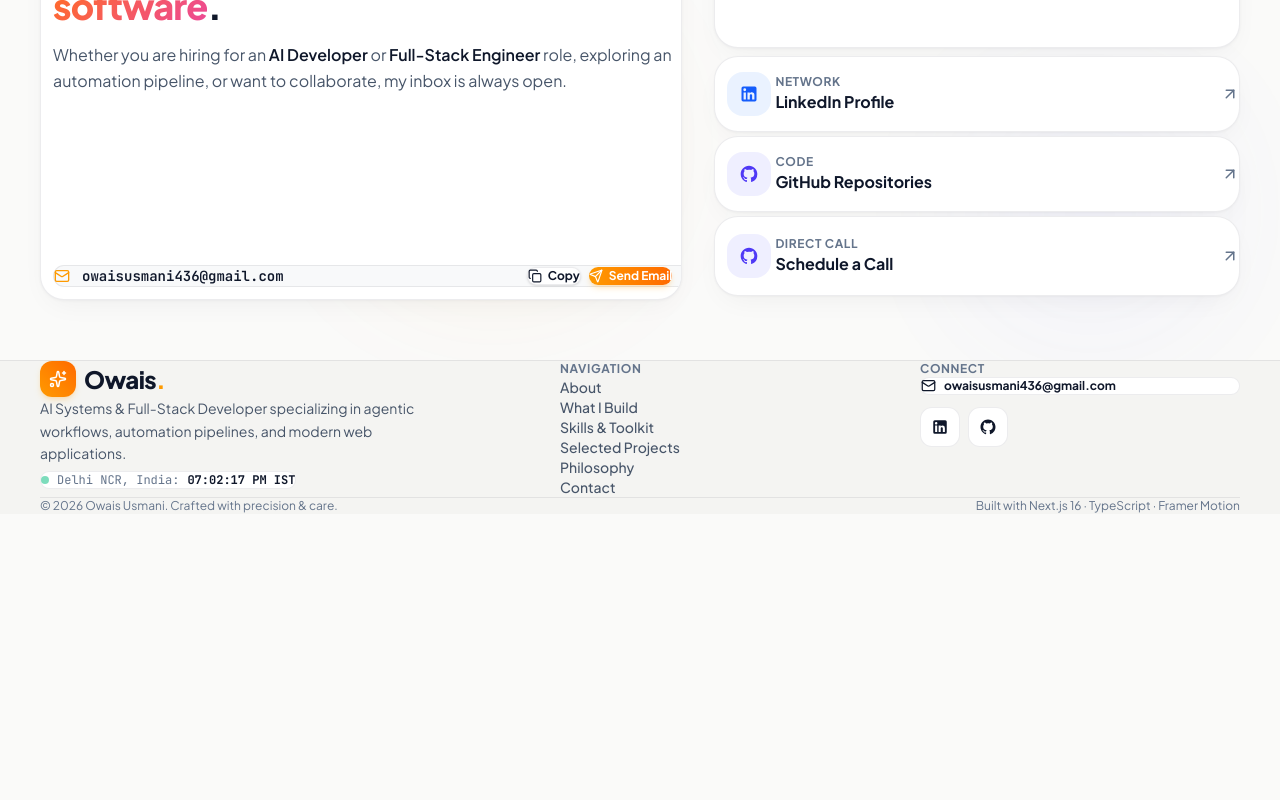
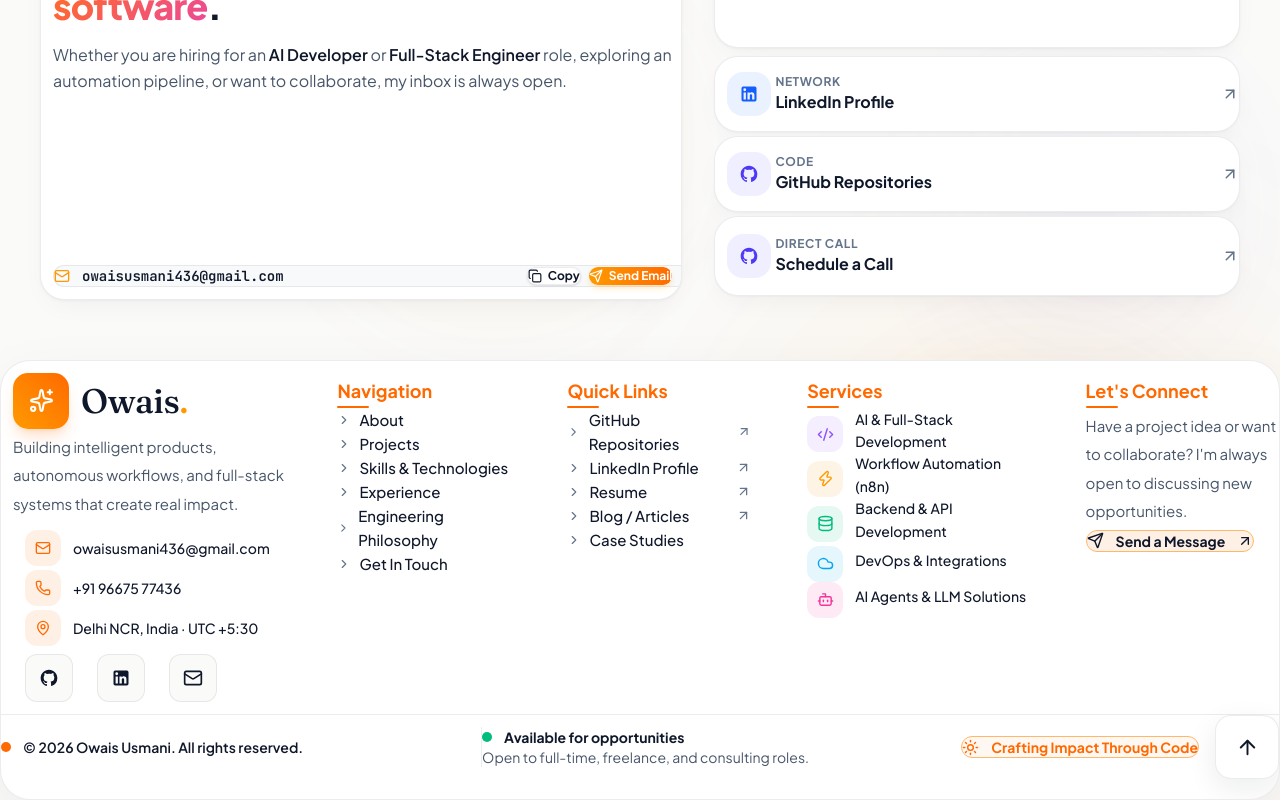
Before and after one commit to owais-usmani-017/Port-Folio, a Next.js app: page / in a window 1280 px wide. Shown: the part 6372-7172 px from the top of the page. Before the commit the page ends 6886 px from the top, so only its background shows below. Built offline with nearby package versions, Linux system fonts and the light colour scheme.

Commit message:
footer fixed

```diff
--- a/src/components/layout/Footer.tsx
+++ b/src/components/layout/Footer.tsx
@@ -1,23 +1,131 @@
 "use client";
 
 import { useEffect, useState } from "react";
-import { Sparkles, Mail, ArrowUp } from "lucide-react";
+import {
+  Sparkles,
+  Mail,
+  Phone,
+  MapPin,
+  ArrowUp,
+  ArrowUpRight,
+  ChevronRight,
+  Send,
+  Code2,
+  Zap,
+  Database,
+  Cloud,
+  Bot,
+  Sun,
+} from "lucide-react";
 
-function LinkedInIcon({ size = 18, className = "" }: { size?: number; className?: string }) {
+function LinkedInIcon({
+  size = 18,
+  className = "",
+}: {
+  size?: number;
+  className?: string;
+}) {
   return (
-    <svg width={size} height={size} viewBox="0 0 24 24" fill="currentColor" className={className}>
+    <svg
+      width={size}
+      height={size}
+      viewBox="0 0 24 24"
+      fill="currentColor"
+      className={className}
+    >
       <path d="M19 3a2 2 0 0 1 2 2v14a2 2 0 0 1-2 2H5a2 2 0 0 1-2-2V5a2 2 0 0 1 2-2h14m-.5 15.5v-5.3a3.26 3.26 0 0 0-3.26-3.26c-.85 0-1.84.52-2.28 1.3v-1.11h-2.79v8.37h2.79v-4.93c0-.77.62-1.4 1.39-1.4a1.4 1.4 0 0 1 1.4 1.4v4.93h2.75M6.88 8.56a1.68 1.68 0 0 0 1.68-1.68c0-.93-.75-1.69-1.68-1.69a1.69 1.69 0 0 0-1.69 1.69c0 .93.76 1.68 1.69 1.68m1.39 9.94v-8.37H5.5v8.37h2.77z" />
     </svg>
   );
 }
 
-function GitHubIcon({ size = 18, className = "" }: { size?: number; className?: string }) {
+function GitHubIcon({
+  size = 18,
+  className = "",
+}: {
+  size?: number;
+  className?: string;
+}) {
   return (
-    <svg width={size} height={size} viewBox="0 0 24 24" fill="currentColor" className={className}>
-      <path fillRule="evenodd" clipRule="evenodd" d="M12 2C6.477 2 2 6.484 2 12.017c0 4.425 2.865 8.18 6.839 9.504.5.092.682-.217.682-.483 0-.237-.008-.868-.013-1.703-2.782.605-3.369-1.343-3.369-1.343-.454-1.158-1.11-1.466-1.11-1.466-.908-.62.069-.608.069-.608 1.003.07 1.53 1.032 1.53 1.032.892 1.53 2.341 1.088 2.91.832.092-.647.35-1.088.636-1.338-2.22-.253-4.555-1.113-4.555-4.951 0-1.093.39-1.988 1.029-2.688-.103-.253-.446-1.272.098-2.65 0 0 .84-.27 2.75 1.026A9.564 9.564 0 0112 6.844c.85.004 1.705.115 2.504.337 1.909-1.296 2.747-1.027 2.747-1.027.546 1.379.202 2.398.1 2.651.64.7 1.028 1.595 1.028 2.688 0 3.848-2.339 4.695-4.566 4.943.359.309.678.92.678 1.855 0 1.338-.012 2.419-.012 2.747 0 .268.18.58.688.482A10.019 10.019 0 0022 12.017C22 6.484 17.522 2 12 2z" />
+    <svg
+      width={size}
+      height={size}
+      viewBox="0 0 24 24"
+      fill="currentColor"
+      className={className}
+    >
+      <path
+        fillRule="evenodd"
+        clipRule="evenodd"
+        d="M12 2C6.477 2 2 6.484 2 12.017c0 4.425 2.865 8.18 6.839 9.504.5.092.682-.217.682-.483 0-.237-.008-.868-.013-1.703-2.782.605-3.369-1.343-3.369-1.343-.454-1.158-1.11-1.466-1.11-1.466-.908-.62.069-.608.069-.608 1.003.07 1.53 1.032 1.53 1.032.892 1.53 2.341 1.088 2.91.832.092-.647.35-1.088.636-1.338-2.22-.253-4.555-1.113-4.555-4.951 0-1.093.39-1.988 1.029-2.688-.103-.253-.446-1.272.098-2.65 0 0 .84-.27 2.75 1.026A9.564 9.564 0 0112 6.844c.85.004 1.705.115 2.504.337 1.909-1.296 2.747-1.027 2.747-1.027.546 1.379.202 2.398.1 2.651.64.7 1.028 1.595 1.028 2.688 0 3.848-2.339 4.695-4.566 4.943.359.309.678.92.678 1.855 0 1.338-.012 2.419-.012 2.747 0 .268.18.58.688.482A10.019 10.019 0 0022 12.017C22 6.484 17.522 2 12 2z"
+      />
     </svg>
   );
 }
+
+const navigationLinks = [
+  { label: "About", href: "#about" },
+  { label: "Projects", href: "#portfolio" },
+  { label: "Skills & Technologies", href: "#skills" },
+  { label: "Experience", href: "#experience" },
+  { label: "Engineering Philosophy", href: "#philosophy" },
+  { label: "Get In Touch", href: "#contact" },
+];
+
+const quickLinks = [
+  {
+    label: "GitHub Repositories",
+    href: "https://github.com/",
+    external: true,
+  },
+  {
+    label: "LinkedIn Profile",
+    href: "https://www.linkedin.com/",
+    external: true,
+  },
+  {
+    label: "Resume",
+    href: "#",
+    external: true,
+  },
+  {
+    label: "Blog / Articles",
+    href: "#",
+    external: true,
+  },
+  {
+    label: "Case Studies",
+    href: "#portfolio",
+    external: false,
+  },
+];
+
+const services = [
+  {
+    label: "AI & Full-Stack Development",
+    icon: Code2,
+    className: "bg-violet-500/10 text-violet-500",
+  },
+  {
+    label: "Workflow Automation (n8n)",
+    icon: Zap,
+    className: "bg-amber-500/10 text-amber-500",
+  },
+  {
+    label: "Backend & API Development",
+    icon: Database,
+    className: "bg-emerald-500/10 text-emerald-500",
+  },
+  {
+    label: "DevOps & Integrations",
+    icon: Cloud,
+    className: "bg-sky-500/10 text-sky-500",
+  },
+  {
+    label: "AI Agents & LLM Solutions",
+    icon: Bot,
+    className: "bg-pink-500/10 text-pink-500",
+  },
+];
 
 export default function Footer() {
   const [currentTime, setCurrentTime] = useState("");
@@ -31,118 +139,309 @@ export default function Footer() {
         second: "2-digit",
         hour12: true,
       };
-      setCurrentTime(new Intl.DateTimeFormat("en-US", options).format(new Date()));
+
+      setCurrentTime(
+        new Intl.DateTimeFormat("en-US", options).format(new Date()),
+      );
     };
 
     updateTime();
+
     const interval = setInterval(updateTime, 1000);
+
     return () => clearInterval(interval);
   }, []);
 
+  const scrollToTop = () => {
+    window.scrollTo({
+      top: 0,
+      behavior: "smooth",
+    });
+  };
+
   return (
-    <footer className="border-t border-[var(--card-border)] bg-[var(--background-subtle)] text-[var(--foreground)] transition-colors">
-      <div className="container py-14 lg:py-16">
-        <div className="grid gap-10 md:grid-cols-[1.5fr_1fr_1fr] md:items-start">
-          {/* Brand Col */}
+    <footer className="relative h-110  bg-[var(--background)] px-4 pb-6 pt-10 sm:px-6 lg:px-8">
+      {/* Soft decorative glow */}
+      <div className="pointer-events-none absolute bottom-0 right-0 h-[500px] w-[500px] rounded-full bg-orange-400/10 blur-[120px]" />
+
+      <div className="relative h-110 mx-auto max-w-[1660px] overflow-hidden rounded-[30px] border border-[var(--card-border)] bg-[var(--card-bg)] shadow-[0_20px_60px_rgba(15,23,42,0.06)]">
+        {/* =========================
+            MAIN FOOTER
+        ========================== */}
+        <div className="px-8 py-12  sm:px-10 sm:py-14 lg:px-12 lg:py-16 xl:px-14">
+          <div className="grid  gap-12 lg:grid-cols-[1.45fr_0.9fr_0.95fr_1.15fr_1fr] lg:gap-10 xl:gap-14">
+            {/* =========================
+                BRAND
+            ========================== */}
             <div>
-            <a
-              href="#home"
-              className="group inline-flex items-center gap-2 text-2xl font-extrabold tracking-tight text-[var(--foreground)]"
-            >
-              <div className="flex h-9 w-9 items-center justify-center rounded-xl bg-gradient-to-tr from-amber-500 to-orange-500 text-white shadow-md shadow-amber-500/20">
-                <Sparkles size={18} />
+              <a href="#home" className="inline-flex items-center gap-3">
+                <div className="relative left-3 top-3 flex h-14 w-14 items-center justify-center rounded-[15px] bg-gradient-to-tr from-amber-500 to-orange-500 text-white shadow-lg shadow-orange-500/20">
+                  <Sparkles size={25} />
                 </div>
-              <span>
+
+                <span className="relative left-3 top-3 font-display text-[34px] font-medium tracking-tight text-[var(--foreground)]">
                   Owais<span className="text-amber-500">.</span>
                 </span>
               </a>
 
-            <p className="mt-4 max-w-sm text-sm leading-relaxed text-[var(--foreground-secondary)]">
-              AI Systems &amp; Full-Stack Developer specializing in agentic workflows, automation pipelines, and modern web applications.
+              <p className="mt-7 relative top-4 left-3 max-w-[360px] text-[15px] leading-[1.9] text-[var(--foreground-secondary)]">
+                Building intelligent products, autonomous workflows, and
+                full-stack systems that create real impact.
               </p>
 
-            {/* Live IST Time */}
-            <div className="mt-6 inline-flex items-center gap-2 rounded-2xl border border-[var(--card-border)] bg-[var(--card-bg)] px-3.5 py-2 text-xs font-mono">
-              <span className="h-2 w-2 rounded-full bg-emerald-500 animate-pulse" />
-              <span className="text-[var(--foreground-muted)]">Delhi NCR, India:</span>
-              <span className="font-bold text-[var(--foreground)]">{currentTime || "Loading..."} IST</span>
+              {/* Contact information */}
+              <div className="mt-7 relative top-4 left-3 space-y-3">
+                <a
+                  href="mailto:owaisusmani436@gmail.com"
+                  className="group flex items-center gap-3"
+                >
+                  <span className="relative left-3 top-3 flex h-9 w-9 shrink-0 items-center justify-center rounded-xl bg-orange-500/10 text-orange-500 transition-transform group-hover:scale-105">
+                    <Mail size={16} />
+                  </span>
+
+                  <span className="relative left-3 top-3 text-sm font-medium text-[var(--foreground)] transition-colors group-hover:text-amber-500">
+                    owaisusmani436@gmail.com
+                  </span>
+                </a>
+
+                <a
+                  href="tel:+919667577436"
+                  className="relative left-3 top-4 group flex items-center gap-3"
+                >
+                  <span className="flex h-9 w-9 shrink-0 items-center justify-center rounded-xl bg-orange-500/10 text-orange-500 transition-transform group-hover:scale-105">
+                    <Phone size={16} />
+                  </span>
+
+                  <span className="text-sm font-medium text-[var(--foreground)] transition-colors group-hover:text-amber-500">
+                    +91 96675 77436
+                  </span>
+                </a>
+
+                <div className="relative left-3 top-5 flex items-center gap-3">
+                  <span className="flex h-9 w-9 shrink-0 items-center justify-center rounded-xl bg-orange-500/10 text-orange-500">
+                    <MapPin size={16} />
+                  </span>
+
+                  <span className="text-sm font-medium text-[var(--foreground)]">
+                    Delhi NCR, India · UTC +5:30
+                  </span>
                 </div>
               </div>
 
-          {/* Quick Navigation */}
-          <div>
-            <h4 className="text-xs font-bold uppercase tracking-wider text-[var(--foreground-muted)]">
-              Navigation
-            </h4>
-            <ul className="mt-4 space-y-2.5 text-sm font-medium text-[var(--foreground-secondary)]">
-              <li>
-                <a href="#about" className="hover:text-amber-500 transition-colors">About</a>
-              </li>
-              <li>
-                <a href="#what-i-build" className="hover:text-amber-500 transition-colors">What I Build</a>
-              </li>
-              <li>
-                <a href="#skills" className="hover:text-amber-500 transition-colors">Skills &amp; Toolkit</a>
-              </li>
-              <li>
-                <a href="#portfolio" className="hover:text-amber-500 transition-colors">Selected Projects</a>
-              </li>
-              <li>
-                <a href="#philosophy" className="hover:text-amber-500 transition-colors">Philosophy</a>
-              </li>
-              <li>
-                <a href="#contact" className="hover:text-amber-500 transition-colors">Contact</a>
-              </li>
-            </ul>
-          </div>
-
-          {/* Connect & Actions */}
-          <div>
-            <h4 className="text-xs font-bold uppercase tracking-wider text-[var(--foreground-muted)]">
-              Connect
-            </h4>
-            <div className="mt-4 flex flex-col gap-3">
+              {/* Social icons */}
+              <div className="relative flex w-full left-6 top-11 mt-7 gap-6">
                 <a
-                href="mailto:owaisusmani436@gmail.com"
-                className="inline-flex items-center gap-2 rounded-2xl border border-[var(--card-border)] bg-[var(--card-bg)] px-4 py-2.5 text-xs font-bold text-[var(--foreground)] transition-all hover:border-amber-500 hover:text-amber-500"
+                  href="https://github.com/"
+                  target="_blank"
+                  rel="noopener noreferrer"
+                  aria-label="GitHub"
+                  className="flex h-12 w-12 items-center justify-center rounded-xl border border-[var(--card-border)] bg-[var(--background)] text-[var(--foreground)] transition-all duration-200 hover:-translate-y-1 hover:border-amber-500 hover:bg-amber-500 hover:text-white"
                 >
-                <Mail size={15} />
-                owaisusmani436@gmail.com
+                  <GitHubIcon size={20} />
                 </a>
 
-              <div className="flex gap-2">
                 <a
                   href="https://www.linkedin.com/"
                   target="_blank"
                   rel="noopener noreferrer"
                   aria-label="LinkedIn"
-                  className="flex h-10 w-10 items-center justify-center rounded-xl border border-[var(--card-border)] bg-[var(--card-bg)] text-[var(--foreground)] transition-all hover:bg-blue-500 hover:text-white hover:scale-105"
+                  className="flex h-12 w-12 items-center justify-center rounded-xl border border-[var(--card-border)] bg-[var(--background)] text-[var(--foreground)] transition-all duration-200 hover:-translate-y-1 hover:border-blue-500 hover:bg-blue-500 hover:text-white"
                 >
-                  <LinkedInIcon size={18} />
+                  <LinkedInIcon size={20} />
                 </a>
 
                 <a
-                  href="https://github.com/"
-                  target="_blank"
-                  rel="noopener noreferrer"
-                  aria-label="GitHub"
-                  className="flex h-10 w-10 items-center justify-center rounded-xl border border-[var(--card-border)] bg-[var(--card-bg)] text-[var(--foreground)] transition-all hover:bg-indigo-600 hover:text-white hover:scale-105"
+                  href="mailto:owaisusmani436@gmail.com"
+                  aria-label="Email"
+                  className="flex h-12 w-12 items-center justify-center rounded-xl border border-[var(--card-border)] bg-[var(--background)] text-[var(--foreground)] transition-all duration-200 hover:-translate-y-1 hover:border-amber-500 hover:bg-amber-500 hover:text-white"
                 >
-                  <GitHubIcon size={18} />
+                  <Mail size={20} />
+                </a>
+              </div>
+            </div>
+
+            {/* =========================
+                NAVIGATION
+            ========================== */}
+            <div className="relative top-4">
+              <FooterHeading title="Navigation" />
+
+              <ul className="mt-7 space-y-4">
+                {navigationLinks.map((link) => (
+                  <li key={link.label}>
+                    <a
+                      href={link.href}
+                      className="group top-6 flex items-center gap-2 text-[15px] font-medium text-[var(--foreground)] transition-colors hover:text-amber-500"
+                    >
+                      <ChevronRight
+                        size={14}
+                        className=" gap-2 flex top-3 text-[var(--foreground-muted)] transition-transform group-hover:translate-x-1 group-hover:text-amber-500"
+                      />
+                      {link.label}
+                    </a>
+                  </li>
+                ))}
+              </ul>
+            </div>
+
+            {/* =========================
+                QUICK LINKS
+            ========================== */}
+            <div className="relative top-4">
+              <FooterHeading title="Quick Links" />
+
+              <ul className="mt-7 space-y-5">
+                {quickLinks.map((link) => (
+                  <li key={link.label}>
+                    <a
+                      href={link.href}
+                      target={link.external ? "_blank" : undefined}
+                      rel={link.external ? "noopener noreferrer" : undefined}
+                      className="group flex items-center justify-between gap-3 text-[15px] font-medium text-[var(--foreground)] transition-colors hover:text-amber-500"
+                    >
+                      <span className="flex items-center gap-2">
+                        <ChevronRight
+                          size={14}
+                          className="text-[var(--foreground-muted)] transition-transform group-hover:translate-x-1 group-hover:text-amber-500"
+                        />
+                        {link.label}
+                      </span>
+
+                      {link.external && (
+                        <ArrowUpRight
+                          size={15}
+                          className="text-[var(--foreground-muted)] transition-colors group-hover:text-amber-500"
+                        />
+                      )}
+                    </a>
+                  </li>
+                ))}
+              </ul>
+            </div>
+
+            {/* =========================
+                SERVICES
+            ========================== */}
+            <div className="relative top-4">
+              <FooterHeading title="Services" />
+
+              <div className="mt-7 space-y-4">
+                {services.map((service) => {
+                  const Icon = service.icon;
+
+                  return (
+                    <div
+                      key={service.label}
+                      className="flex items-center gap-3"
+                    >
+                      <span
+                        className={`relative gap-2 top-1 flex h-9 w-9 shrink-0 items-center justify-center rounded-xl ${service.className}`}
+                      >
+                        <Icon size={17} />
+                      </span>
+
+                      <span className="  text-[14px] font-medium top-6 flex text-[var(--foreground)]">
+                        {service.label}
+                      </span>
+                    </div>
+                  );
+                })}
+              </div>
+            </div>
+
+            {/* =========================
+                LET'S CONNECT
+            ========================== */}
+            <div className="relative top-4">
+              <FooterHeading title="Let's Connect" />
+
+              <p className="mt-7 top-1 relative max-w-[270px] text-[15px] leading-[1.9] text-[var(--foreground-secondary)]">
+                Have a project idea or want to collaborate? I&apos;m always open
+                to discussing new opportunities.
+              </p>
+
+              <a
+                href="#contact"
+                className="mt-7 relative top-2 inline-flex items-center gap-3 rounded-xl border border-orange-300 bg-orange-500/10 px-5 py-3.5 text-sm font-bold text-[var(--foreground)] transition-all duration-300 hover:-translate-y-1 hover:border-orange-500 hover:bg-orange-500 hover:text-white hover:shadow-lg hover:shadow-orange-500/20"
+              >
+                <Send size={17} />
+                Send a Message
+                <ArrowUpRight size={16} />
               </a>
             </div>
           </div>
         </div>
+
+        {/* =========================
+            BOTTOM BAR
+        ========================== */}
+        <div className="border-t relative top-14 border-[var(--card-border)] px-8 py-7 sm:px-10 lg:px-12 xl:px-14">
+          <div className="grid gap-7 lg:grid-cols-[1fr_1fr_auto] lg:items-center">
+            {/* Copyright */}
+            <div>
+              <div className="flex items-center gap-3">
+                <span className="h-2.5 w-2.5 rounded-full bg-orange-500" />
+
+                <p className="text-sm font-semibold text-[var(--foreground)]">
+                  © {new Date().getFullYear()} Owais Usmani. All rights
+                  reserved.
+                </p>
               </div>
 
-        {/* Bottom Credits */}
-        <div className="mt-12 flex flex-col gap-4 border-t border-[var(--card-border)] pt-8 text-xs text-[var(--foreground-muted)] sm:flex-row sm:items-center sm:justify-between">
-          <p>© {new Date().getFullYear()} Owais Usmani. Crafted with precision &amp; care.</p>
-          <p className="flex items-center gap-1">
-            Built with Next.js 16 · TypeScript · Framer Motion
+
+            </div>
+
+            {/* Availability */}
+            <div className="lg:border-l lg:border-[var(--card-border)] lg:pl-10">
+              <div className="flex items-center gap-3">
+                <span className="relative flex h-2.5 w-2.5">
+                  <span className="absolute inset-0 animate-ping rounded-full bg-emerald-400 opacity-60" />
+                  <span className="relative h-2.5 w-2.5 rounded-full bg-emerald-500" />
+                </span>
+
+                <p className="text-sm font-bold text-[var(--foreground)]">
+                  Available for opportunities
                 </p>
+              </div>
+
+              <p className="mt-2 text-sm text-[var(--foreground-secondary)]">
+                Open to full-time, freelance, and consulting roles.
+              </p>
+            </div>
+
+            {/* Signature */}
+            <div className="flex items-center gap-4 lg:justify-end">
+              <div className="inline-flex items-center gap-3 rounded-full border border-orange-300 bg-orange-500/5 px-5 py-3 text-sm font-bold text-orange-500">
+                <Sun size={17} />
+                Crafting Impact Through Code
+              </div>
+
+              <button
+                type="button"
+                onClick={scrollToTop}
+                aria-label="Back to top"
+                className="flex h-16 w-16 shrink-0 items-center justify-center rounded-2xl border border-[var(--card-border)] bg-[var(--card-bg)] text-[var(--foreground)] shadow-[0_10px_30px_rgba(15,23,42,0.08)] transition-all duration-300 hover:-translate-y-1 hover:border-orange-500 hover:bg-orange-500 hover:text-white"
+              >
+                <ArrowUp size={23} />
+              </button>
+            </div>
+          </div>
         </div>
       </div>
     </footer>
   );
 }
+
+/* =========================
+   SECTION HEADING
+========================= */
+
+function FooterHeading({ title }: { title: string }) {
+  return (
+    <div>
+      <h4 className="text-[18px] font-bold text-orange-500">{title}</h4>
+
+      <div className="mt-3 h-[2px] w-8 rounded-full bg-orange-500" />
+    </div>
+  );
+}
```
Lines whose indentation alone changed are shown as unchanged.
